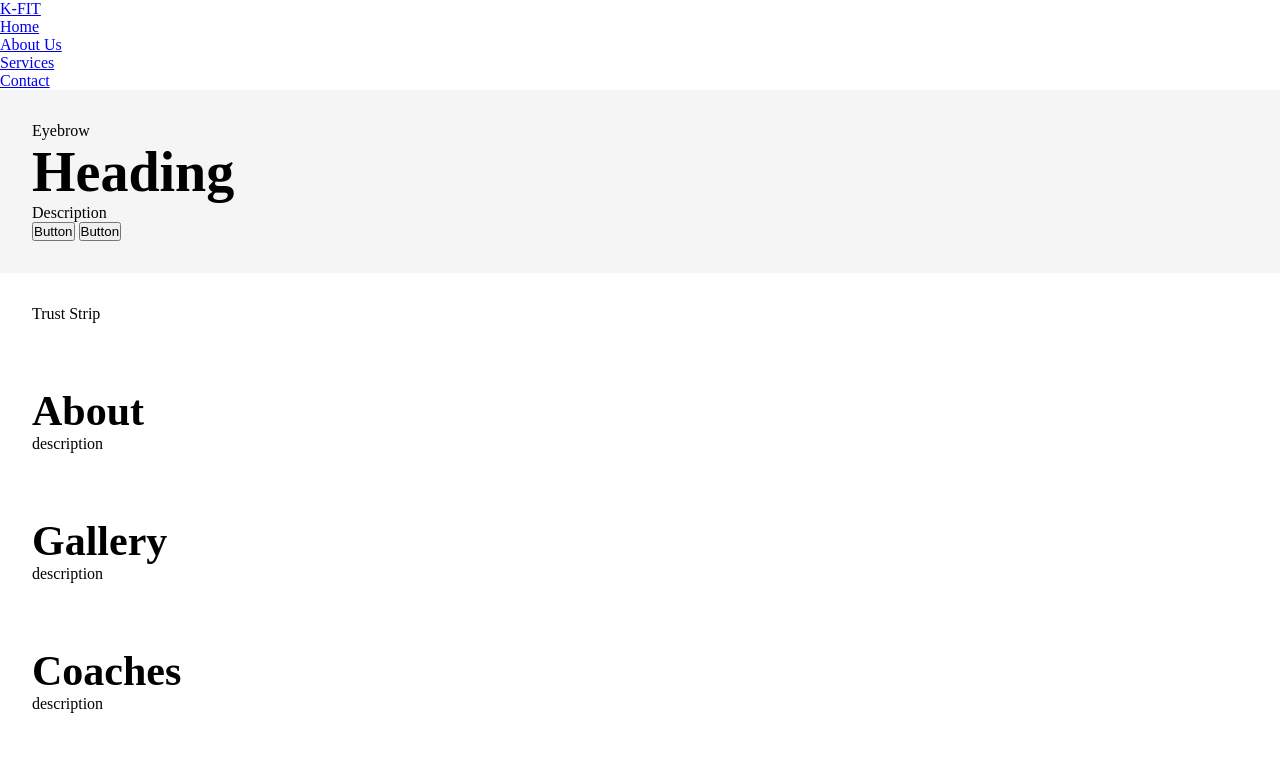
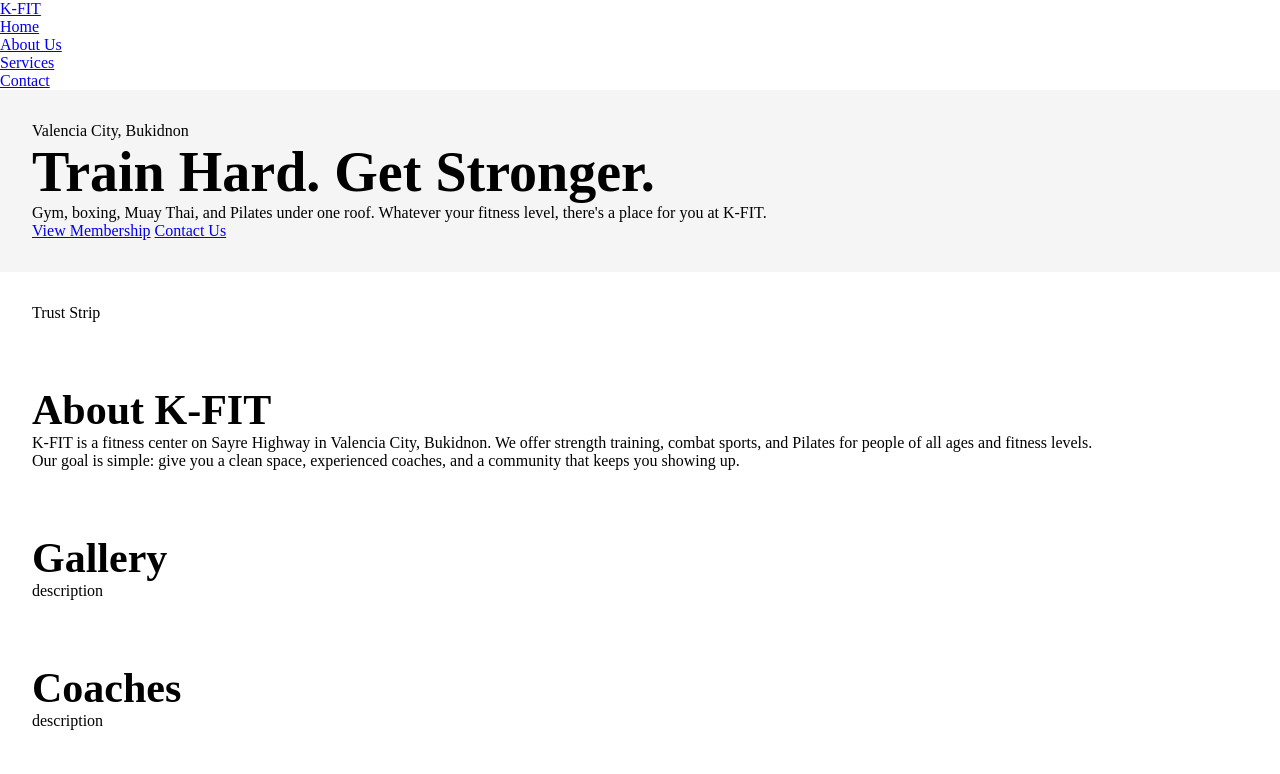
Before and after one commit to Kopi-Naparan1/LabActivity3, a plain HTML site: page index.html in a window 1280 px wide. Shown: the top 774 px of the page. Drawn offline with Linux system fonts and the light colour scheme.

Commit message:
refactor: enhance hero section content and update about section description

```diff
--- a/index.html
+++ b/index.html
@@ -21,20 +21,33 @@
 
     <main>
       <section id="hero">
-        <div>
-          <p>Eyebrow</p>
-          <h1>Heading</h1>
-          <p>Description</p>
+        <div class="hero-text">
+          <p class="eyebrow">Valencia City, Bukidnon</p>
+          <h1>Train Hard. Get Stronger.</h1>
+          <p>
+            Gym, boxing, Muay Thai, and Pilates under one roof. Whatever your
+            fitness level, there's a place for you at K-FIT.
+          </p>
         </div>
-        <div>
-          <button>Button</button>
-          <button>Button</button>
+        <div class="hero-buttons">
+          <a href="#pricing" class="btn btn-primary">View Membership</a>
+          <a href="#contact" class="btn btn-secondary">Contact Us</a>
         </div>
       </section>
+
       <section id="trust-strip">Trust Strip</section>
+
       <section id="about">
-        <h2>About</h2>
-        <p>description</p>
+        <h2>About K-FIT</h2>
+        <p>
+          K-FIT is a fitness center on Sayre Highway in Valencia City, Bukidnon.
+          We offer strength training, combat sports, and Pilates for people of
+          all ages and fitness levels.
+        </p>
+        <p>
+          Our goal is simple: give you a clean space, experienced coaches, and a
+          community that keeps you showing up.
+        </p>
       </section>
       <section id="gallery">
         <h2>Gallery</h2>
```
